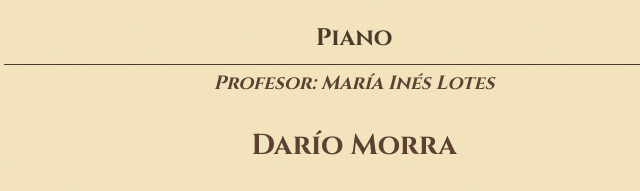
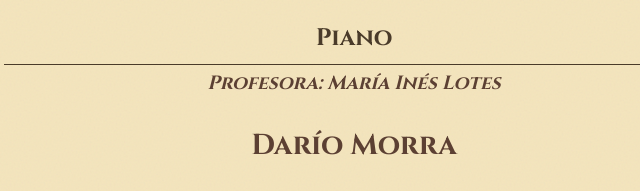
Before and after one commit to FquielB/piano-presentation-page, a plain HTML site: page index.html in a window 1280 px wide. Shown: the part 398-589 px from the top of the page, 286-926 px from the left. Drawn offline with Linux system fonts and the light colour scheme.

Commit message:
minor update and fixes

```diff
--- a/index.html
+++ b/index.html
@@ -169,7 +169,7 @@
             const participantsData = [
               {
                 "category": "Piano",
-                "owner": "María Inés Lotes",
+                "owner": "Profesora: María Inés Lotes",
                 "group": [
                     {
                         "name": "Darío Morra",
@@ -247,7 +247,7 @@
               },
               {
                 "category": "Canto",
-                "owner": "Alma Macri",
+                "owner": "Profesora: Alma Macri",
                 "group": [
                     {
                         "name": "Thiago García",
@@ -260,7 +260,7 @@
               },
               {
                 "category": "Guitarra",
-                "owner": "Franco Barboza",
+                "owner": "Profesor: Ariel Rois",
                 "group": [
                     {
                         "name": "Ariel Ríos",
@@ -273,7 +273,7 @@
               },
               {
                 "category": "Piano",
-                "owner": "María Inés Lotes",
+                "owner": "Profesora: María Inés Lotes",
                 "group": [
                     {
                         "name": "Nico Godoy",
@@ -297,8 +297,25 @@
                         ]
                     }
                 ]
-              }
-            ];
+              },
+              {
+                "category": "Dibujo y pintura",
+                "owner": "Profesora: Candela Herrera",
+                "group": [
+                    {
+                        "name": "Exponen",
+                        "songs": [
+                            "Darío Morra",
+                            "Wilma Emde",
+                            "Ricardo Ponzio",
+                            "Franco Barboza",
+                            "Sofía Coves",
+                            "Facundo Coves",
+                            "Pablo Coves"
+                        ]
+                    }
+                ]
+            }];
 
             const participantsList = document.getElementById('participants-list');
 
@@ -315,7 +332,7 @@
                 // Create Owner Subheader
                 if (categoryItem.owner) {
                     const ownerSubtitle = document.createElement('h4');
-                    ownerSubtitle.textContent = `Profesor: ${categoryItem.owner}`;
+                    ownerSubtitle.textContent = `${categoryItem.owner}`;
                     ownerSubtitle.style.fontSize = '1.2rem';
                     ownerSubtitle.style.color = '#5c4033';
                     ownerSubtitle.style.marginTop = '0';
```
